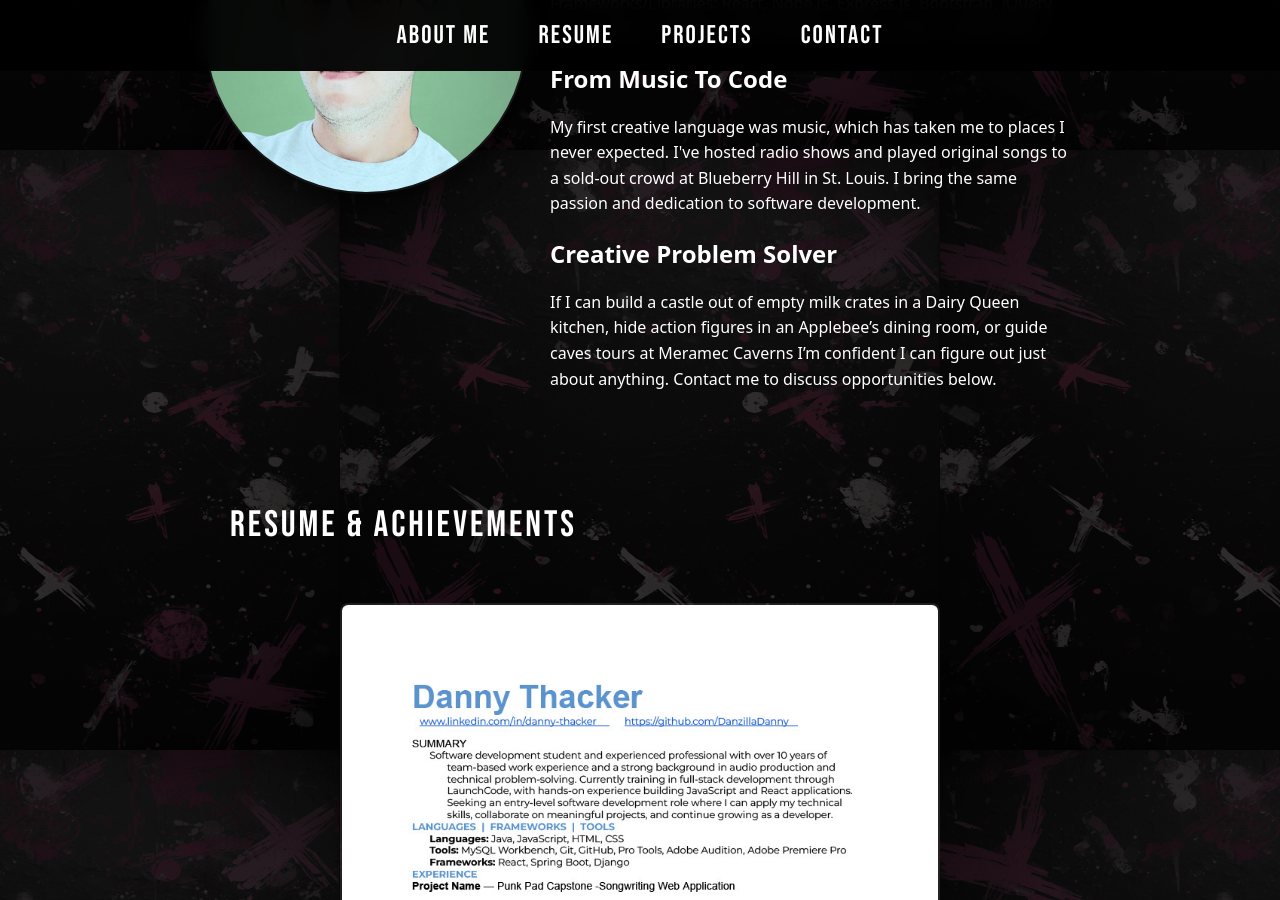
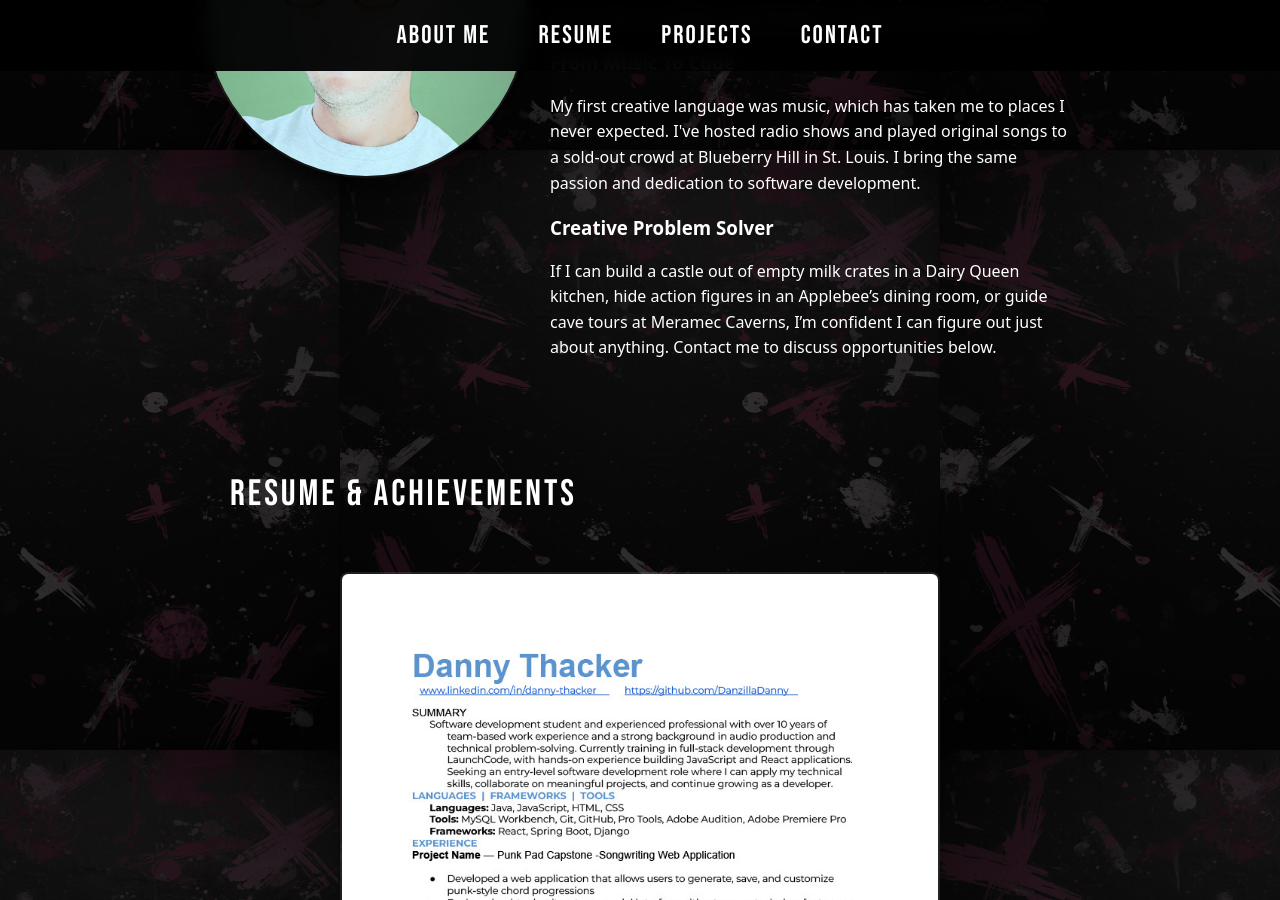
Before and after one commit to DanzillaDanny/DanzillaDanny.github.io, a Jekyll site: the page built from index.md, in a window 1280 px wide and 900 px high, scrolled down 535 px. Built offline with Jekyll 4.4.1, drawn with Linux system fonts in a browser that asks for light colours.

Commit message:
changed header sizes

```diff
--- a/_layouts/default.html
+++ b/_layouts/default.html
@@ -37,7 +37,7 @@
 and have a calendar.
         </p>
 
-<h2>Tech Stack & Skills</h2>
+<h3>Tech Stack & Skills</h3>
         <p>
 Languages: JavaScript, Java, SQL, HTML, CSS<br/>
 Tools: Git/GitHub, VS Code, IntelliJ IDEA, Postman, Chrome DevTools<br/>
@@ -45,15 +45,15 @@
 Focus: Clean, readable code, Problem-solving, Team collaboration<br/>
         </p>
 
-<h2>From Music To Code</h2>
+<h3>From Music To Code</h3>
         <p>
 My first creative language was music, which has taken me to places I never expected. I've hosted radio shows and played
 original songs to a sold-out crowd at Blueberry Hill in St. Louis. I bring the same passion and dedication to software development.
         </p>
-<h2>Creative Problem Solver</h2>
+<h3>Creative Problem Solver</h3>
         <p>
 If I can build a castle out of empty milk crates in a Dairy Queen kitchen, hide action figures in an Applebee’s dining room,
-or guide caves tours at Meramec Caverns I’m confident I can figure out just about anything. Contact me to discuss opportunities below.
+or guide cave tours at Meramec Caverns, I’m confident I can figure out just about anything. Contact me to discuss opportunities below.
         </p>
     </div>
     </section>
--- a/assets/index.css
+++ b/assets/index.css
@@ -328,7 +328,6 @@
   margin: 0;
 }
 
-/* icon row */
 .footer-icons {
   display: flex;
   justify-content: center;
@@ -337,13 +336,12 @@
   margin-top: 0.9rem;
 }
 
-/* bigger hit area, same icon size */
 .footer-icons a {
   display: inline-flex;
   align-items: center;
   justify-content: center;
-  width: 40px;     /* changed from 32 */
-  height: 40px;    /* changed from 32 */
+  width: 40px;
+  height: 40px;
   opacity: 0.8;
   transition: opacity 160ms ease-out, transform 160ms ease-out;
   text-decoration: none;
```
